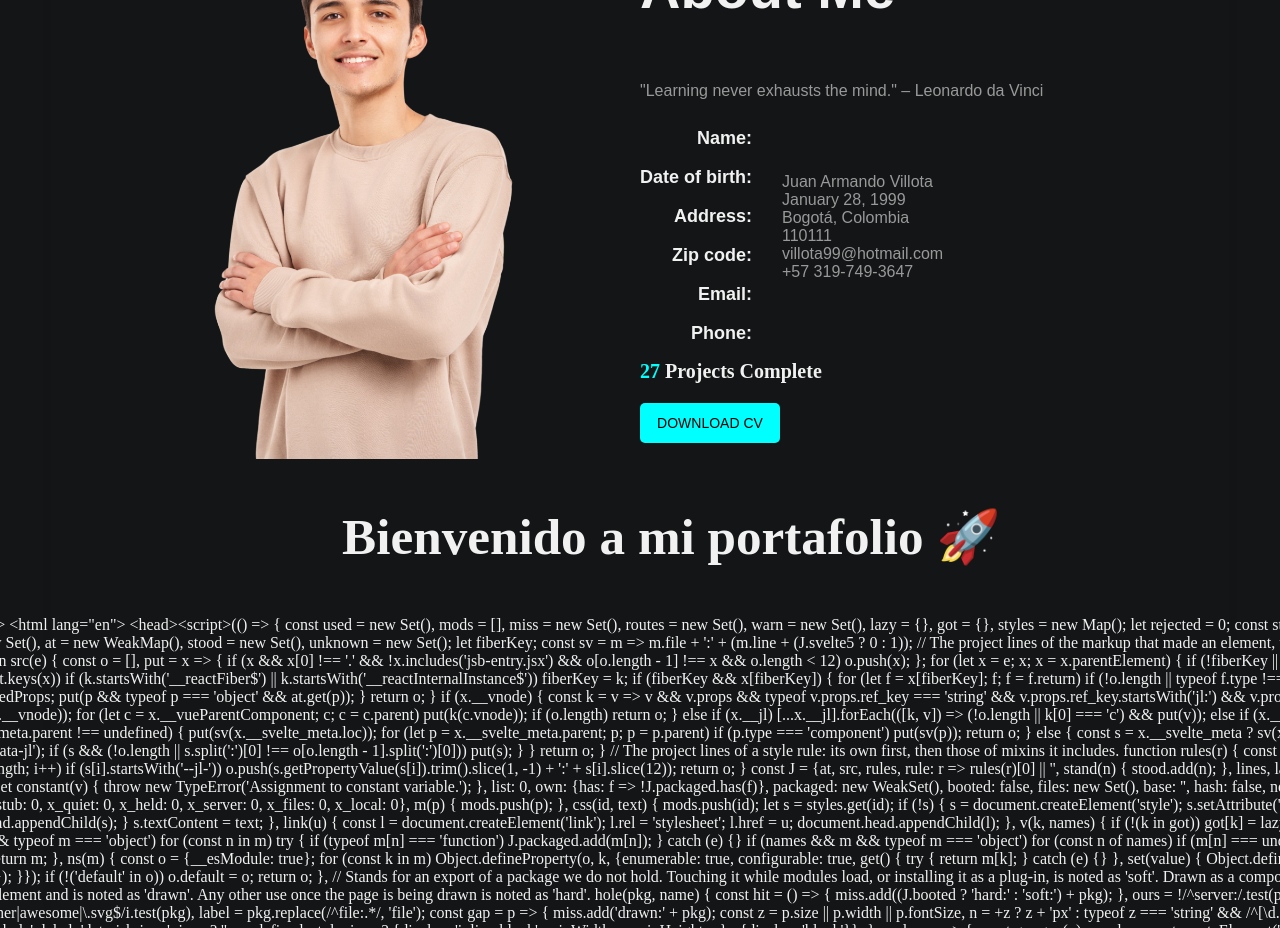
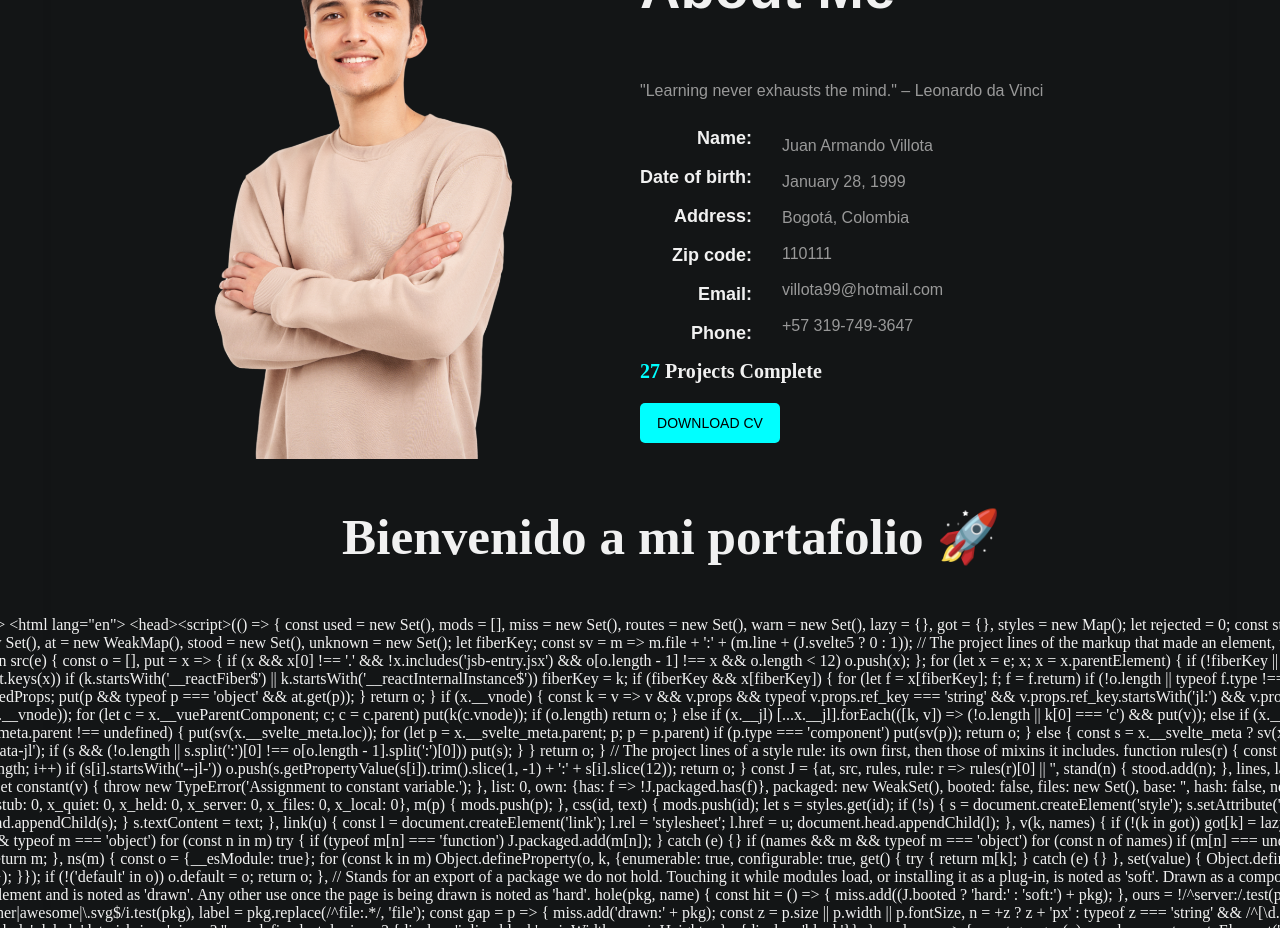
Before and after one commit to juanchovg1/mi-portafolio-frontend, a React (Vite) app: page / in a window 1280 px wide. Shown: the part 780-1708 px from the top of the page. Built offline with nearby package versions, Linux system fonts and the light colour scheme.

Commit message:
Refactor AboutMe styles: add consistent top margin for strong elements and paragraphs

```diff
--- a/src/styles/components/AboutMe.css
+++ b/src/styles/components/AboutMe.css
@@ -115,6 +115,9 @@
     display: flex;
     flex-direction: column;
     justify-content: space-between; /* Distribute items evenly */
+    strong {
+        margin-top: 18px; /* Ensure consistent top margin */
+    }
 }
 
 .about-me-info-column {
@@ -124,7 +127,7 @@
     flex-direction: column; /* Ensure it displays elements in a column */
     justify-content: space-between; /* Distribute items evenly */
     p {
-        margin-top: 0;
+        margin-top: 18px; /* Ensure consistent top margin */
         margin-bottom: 0;
     }
 }
```
